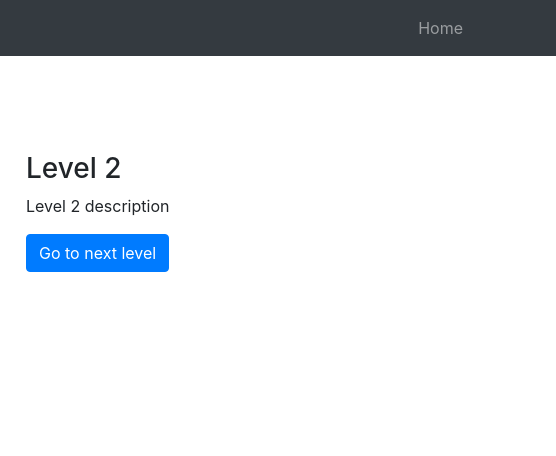
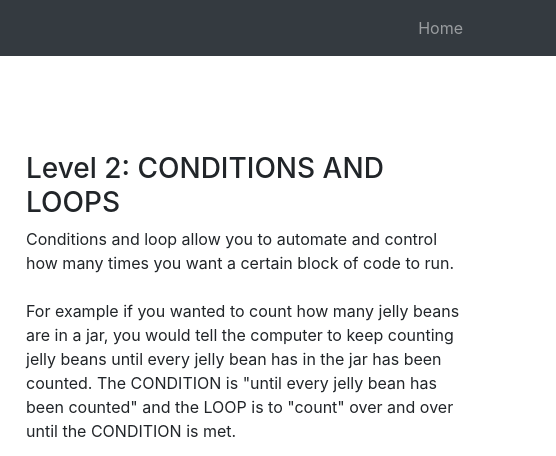
Before and after one commit to man93oj/dungeoncode, a website: page level2/index.html in a window 1280 px wide. Shown: the top 456 px of the page, 724-1280 px from the left. Drawn offline with Linux system fonts and the light colour scheme.

Commit message:
Added descriptions to level 1 and 2

```diff
--- a/level2/index.html
+++ b/level2/index.html
@@ -46,8 +46,16 @@
             <iframe src="https://trinket.io/embed/java/b04fe2970e?outputOnly=true&start=result" width="100%" height="600" frameborder="0" marginwidth="0" marginheight="0" allowfullscreen></iframe>          </a>
         </div>
         <div class="col-md-5">
-          <h3>Level 2</h3>
-          <p>Level 2 description</p>
+            <h3>Level 2: CONDITIONS AND LOOPS</h3>
+            <p>
+              Conditions and loop allow you to automate and control how many times you want
+              a certain block of code to run.
+              <br><br>
+              For example if you wanted to count how many jelly beans are in a jar, you would
+              tell the computer to keep counting jelly beans until every jelly bean has in
+              the jar has been counted. The CONDITION is "until every jelly bean has been counted"
+              and the LOOP is to "count" over and over until the CONDITION is met.
+            </p>
           <a class="btn btn-primary" href="../level3/index.html">Go to next level</a>
         </div>
       </div>
```
Also changed, not shown: level1/index.html (+6 -2 lines).
